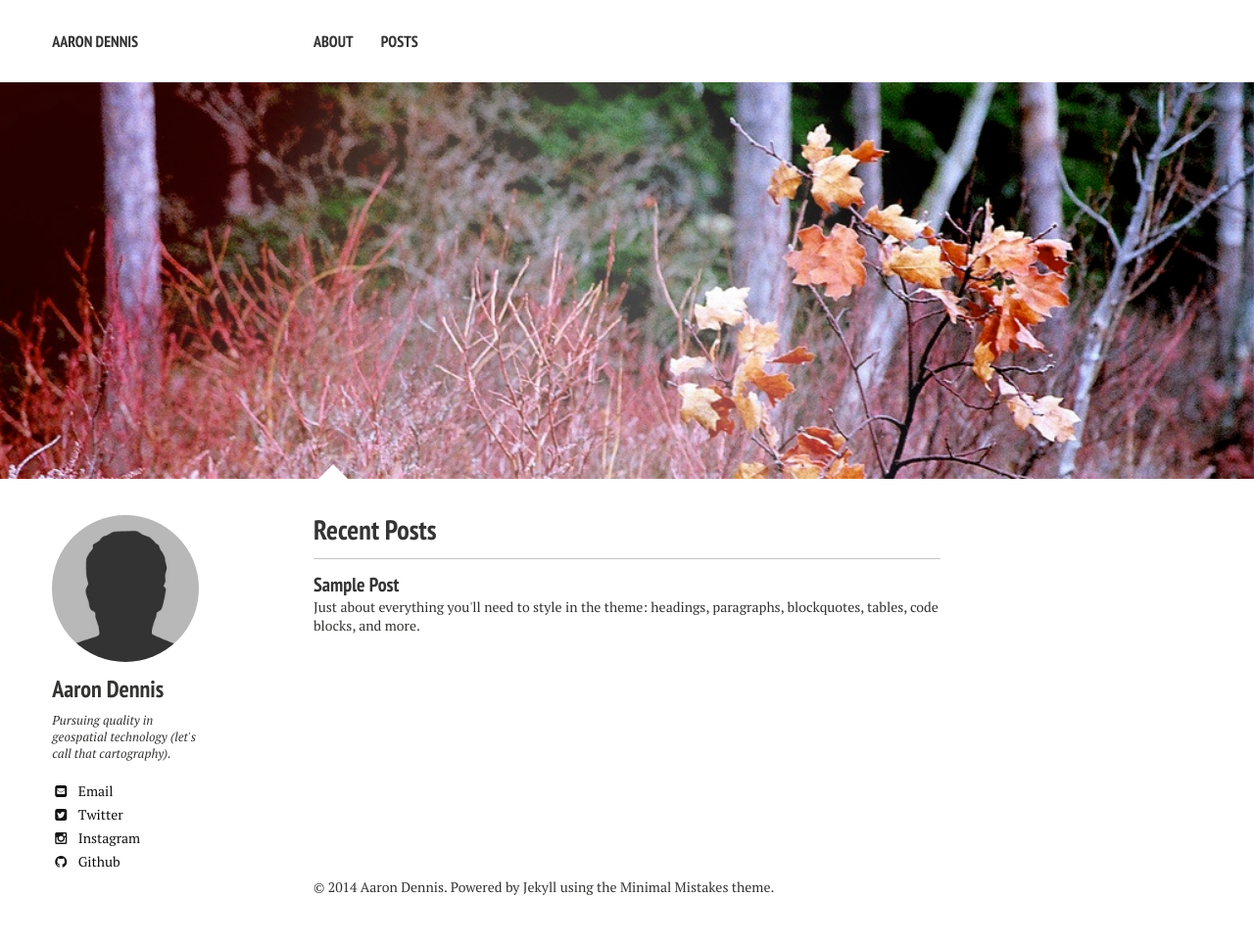
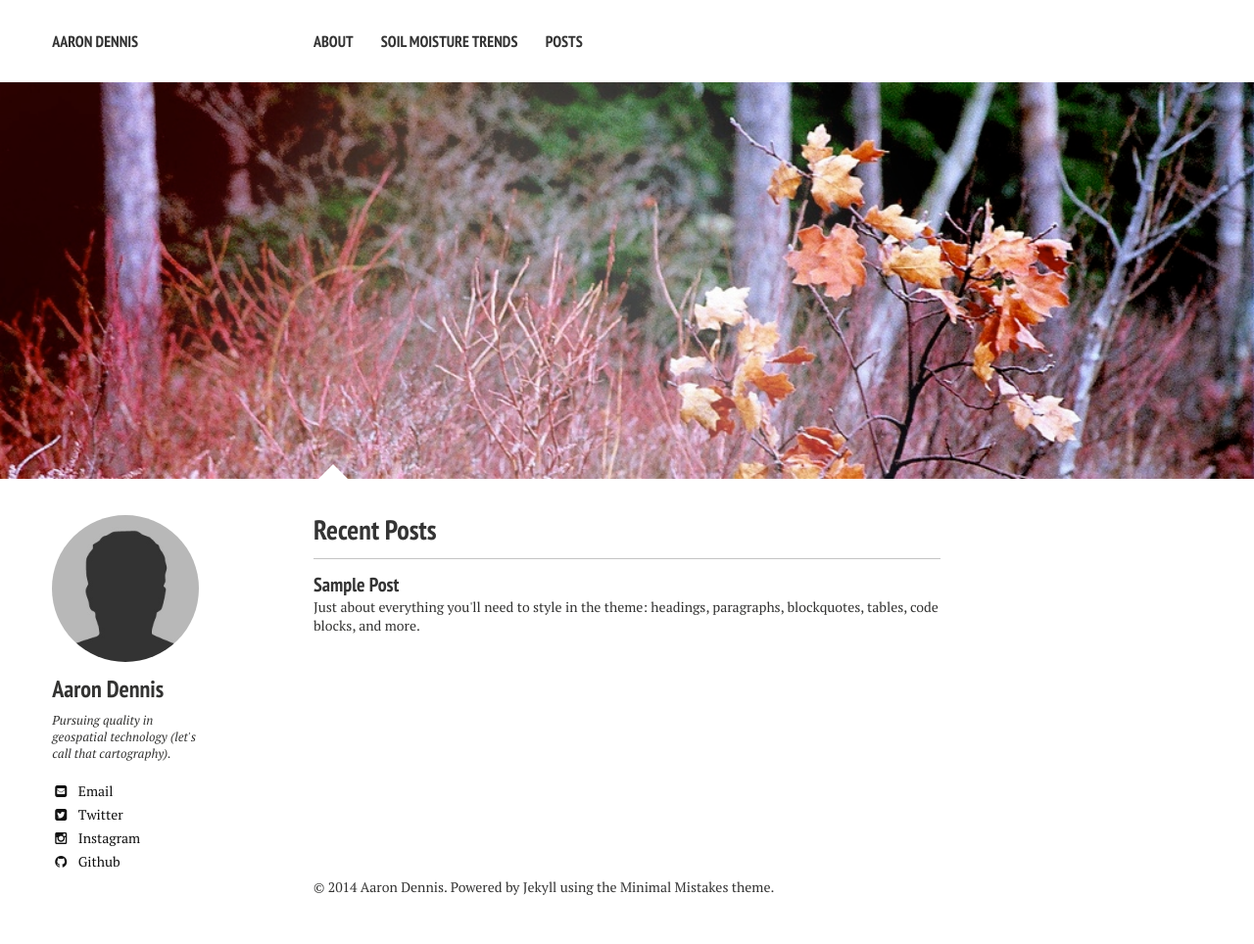
Before and after one commit to Joe-Robertson/aaronpdennis.github.io, a Jekyll site: the page built from index.md, in a window 1280 px wide. Shown: the whole page at 98% size. Built offline with Jekyll 4.4.1, drawn with Linux system fonts in a browser that asks for light colours; nearby versions of some CDN libraries.

Commit message:
link to soil-moisture-trends

```diff
--- a/_data/navigation.yml
+++ b/_data/navigation.yml
@@ -3,5 +3,8 @@
 - title: About
   url: /about/
 
+- title: Soil Moisture Trends
+  url: /soil-moisture-trends/
+
 - title: Posts
   url: /posts/
```
